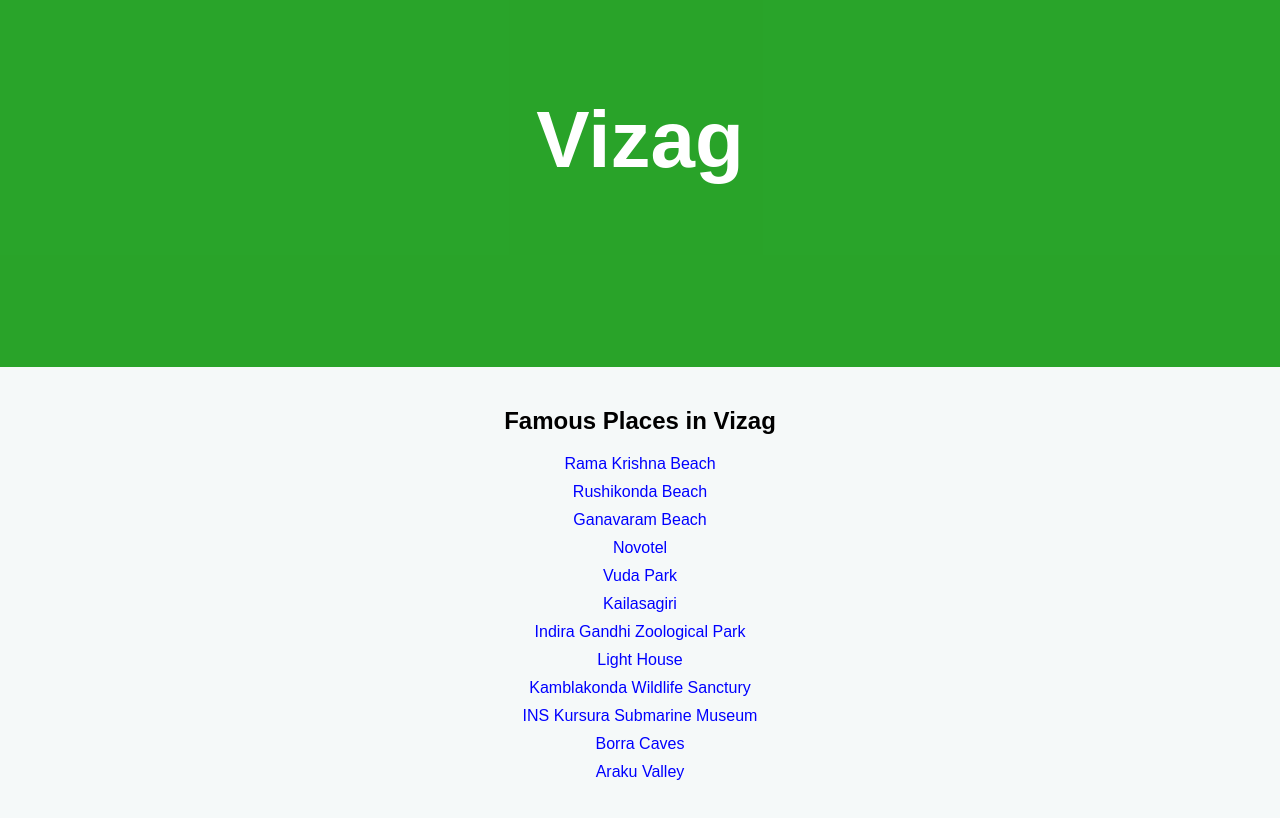
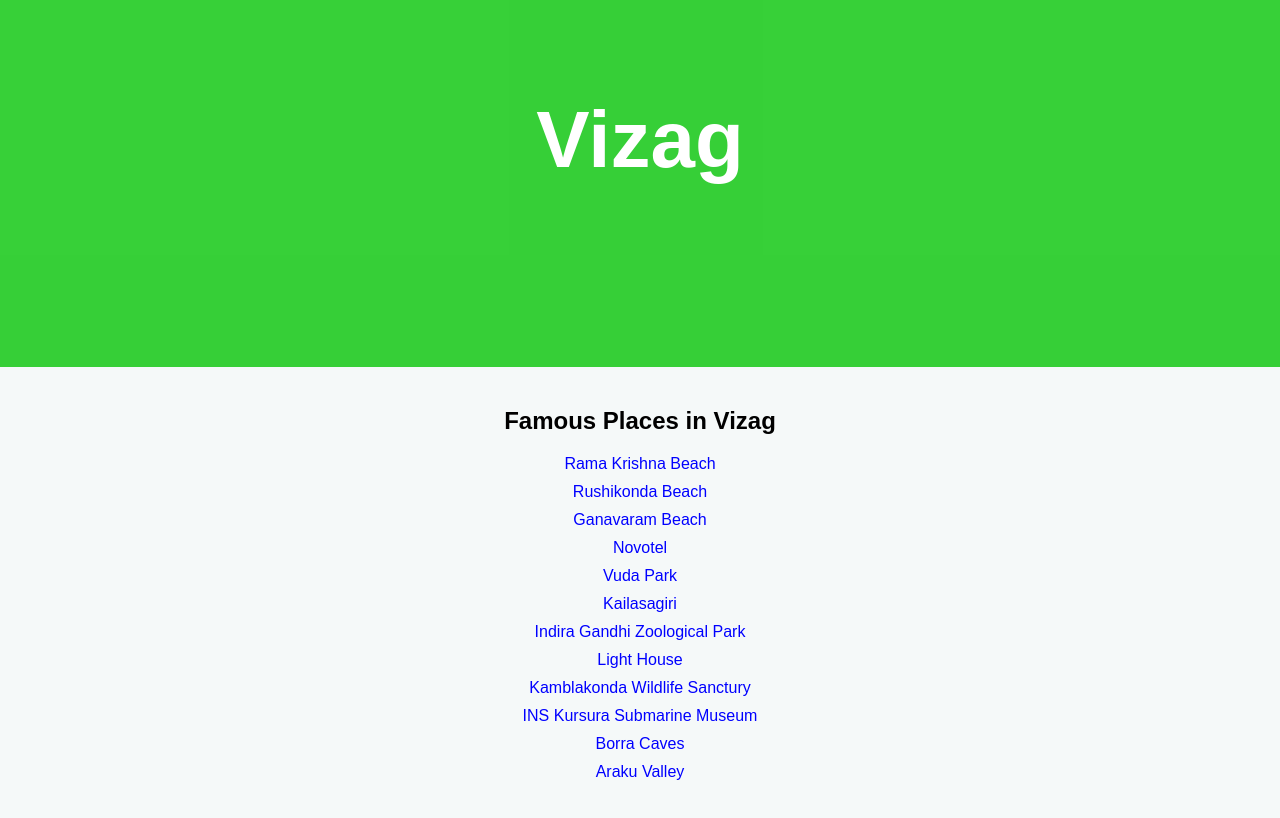
Before and after one commit to srivathsavbajjuri/Tour-Guide, a plain HTML site: page vizag/index.html in a window 1280 px wide. Drawn offline with Linux system fonts and the light colour scheme.

Commit message:
Update styles.css

```diff
--- a/styles.css
+++ b/styles.css
@@ -13,7 +13,7 @@ body {
 }
 
 header {
-    background-color: rgba(19, 155, 19, 0.9);
+    background-color: rgba(24, 201, 24, 0.858);
     color:white;
     padding: 1em 0;
     text-align: center;
```
